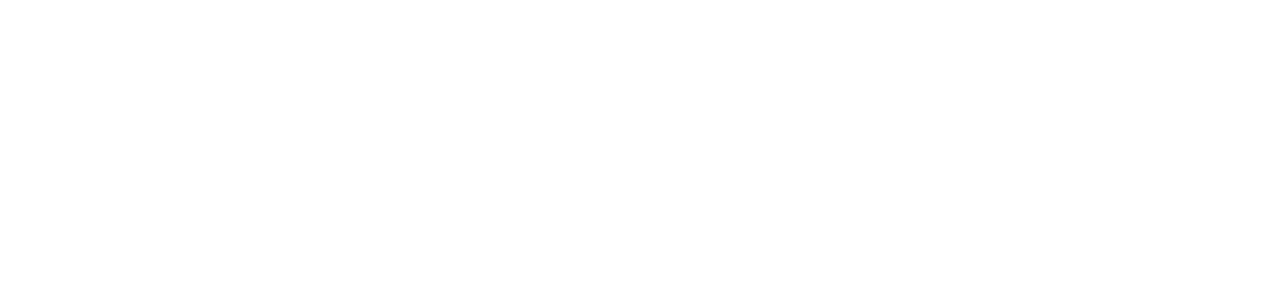
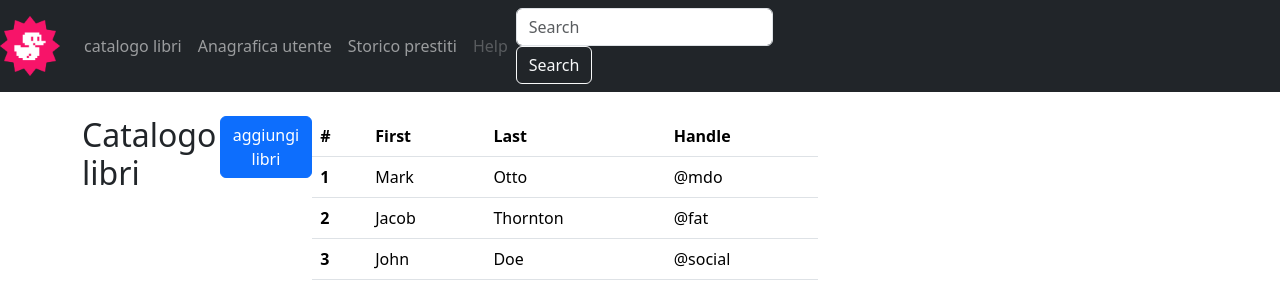
Before and after one commit to KWAshen/html-css-bootstrap-dashboard, a plain HTML site: page index.html in a window 1280 px wide. Drawn offline with nearby package versions, Linux system fonts and the light colour scheme.

Commit message:
prima parte

```diff
--- a/index.html
+++ b/index.html
@@ -9,7 +9,95 @@
   <title>Document</title>
 </head>
 <body>
+  <header>
+    <nav class="navbar navbar-expand-lg navbar-dark bg-dark">
+  <a class="navbar-brand" href="#">
+    <img id="logo" src="./img/duck.png" alt="">
+  </a>
+  <button class="navbar-toggler" type="button" data-toggle="collapse" data-target="#navbarSupportedContent" aria-controls="navbarSupportedContent" aria-expanded="false" aria-label="Toggle navigation">
+    <span class="navbar-toggler-icon"></span>
+  </button>
 
+  <div class="collapse navbar-collapse" id="navbarSupportedContent">
+    <ul class="navbar-nav mr-auto">
+      <li class="nav-item active">
+        <a class="nav-link" href="#">catalogo libri <span </span></a>
+      </li>
+      <li class="nav-item">
+        <a class="nav-link" href="#">Anagrafica utente</a>
+      </li>
+      <li class="nav-item dropdown">
+         <a class="nav-link" href="#">Storico prestiti</a>
+      <li class="nav-item">
+        <a class="nav-link disabled" href="#">Help</a>
+      </li>
+    </ul>
+    <form class="form-inline my-2 my-lg-0">
+      <input class="form-control mr-sm-2" type="search" placeholder="Search" aria-label="Search">
+      <button class="btn btn-outline-light" type="submit">Search</button>
+    </form>
+  </div>
+</nav>
+  </header>
+  <main class="mt-4">
+    <div class="container">
+      <div class="row my-2">
+        <div class="col-12 col-lg-8">
+          <div class="d-flex justify-content-between">
+            <div>
+              <h2>Catalogo libri</h2>
+            </div>
+            <div>
+              <a href="#" class="btn btn-primary">aggiungi libri</a>
+            </div>
+          <table class="table table-sriped">
+  <thead>
+    <tr>
+      <th scope="col">#</th>
+      <th scope="col">First</th>
+      <th scope="col">Last</th>
+      <th scope="col">Handle</th>
+    </tr>
+  </thead>
+  <tbody>
+    <tr>
+      <th scope="row">1</th>
+      <td>Mark</td>
+      <td>Otto</td>
+      <td>@mdo</td>
+    </tr>
+    <tr>
+      <th scope="row">2</th>
+      <td>Jacob</td>
+      <td>Thornton</td>
+      <td>@fat</td>
+    </tr>
+    <tr>
+      <th scope="row">3</th>
+      <td>John</td>
+      <td>Doe</td>
+      <td>@social</td>
+    </tr>
+  </tbody>
+</table>
+          </div>
+        </div>
+        <div class="col-12 col-lg-4"></div>
+      </div>
+    </div>
+  </main>
+
+
+
+
+
+
+
+
+
+
+
+  <script src="https://cdn.jsdelivr.net/npm/bootstrap@5.3.7/dist/js/bootstrap.bundle.min.js" integrity="sha384-ndDqU0Gzau9qJ1lfW4pNLlhNTkCfHzAVBReH9diLvGRem5+R9g2FzA8ZGN954O5Q" crossorigin="anonymous"></script>
 </body>
-<script src="https://cdn.jsdelivr.net/npm/bootstrap@5.3.7/dist/js/bootstrap.bundle.min.js" integrity="sha384-ndDqU0Gzau9qJ1lfW4pNLlhNTkCfHzAVBReH9diLvGRem5+R9g2FzA8ZGN954O5Q" crossorigin="anonymous"></script>
+
 </html>
--- a/styles.css
+++ b/styles.css
@@ -3,3 +3,7 @@
   padding: 0;
   box-sizing: border-box;
 }
+
+#logo{
+  width: 60px;
+}
```
